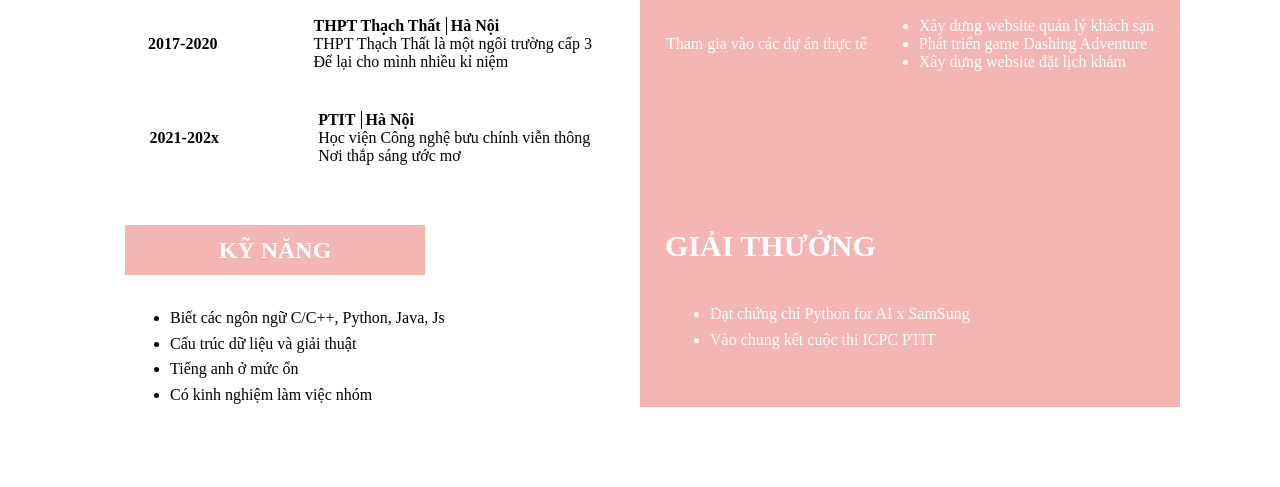
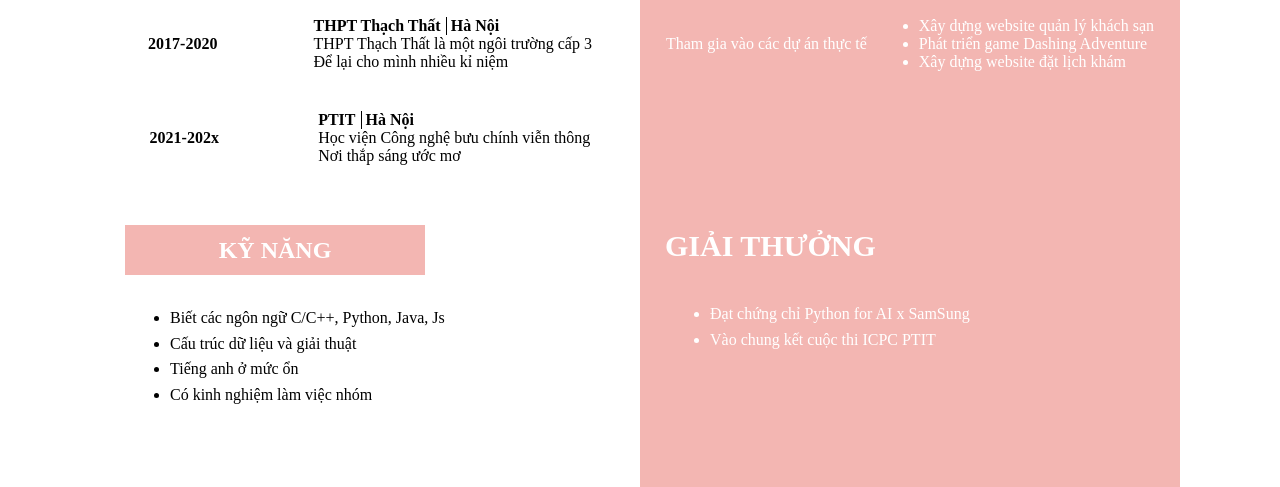
Before and after one commit to linhthuynguyen612/introduce, a plain HTML site: page index.html in a window 1280 px wide. Shown: the part 504-991 px from the top of the page. Before the commit the page ends 911 px from the top, so only its background shows below. Drawn offline with Linux system fonts and the light colour scheme.

Commit message:
upadte content

```diff
--- a/style.css
+++ b/style.css
@@ -67,7 +67,7 @@ header {
 
 .life {
   margin-top: 30px;
-  height: 500px;
+  height: 580px;
 }
 
 .left {
```
